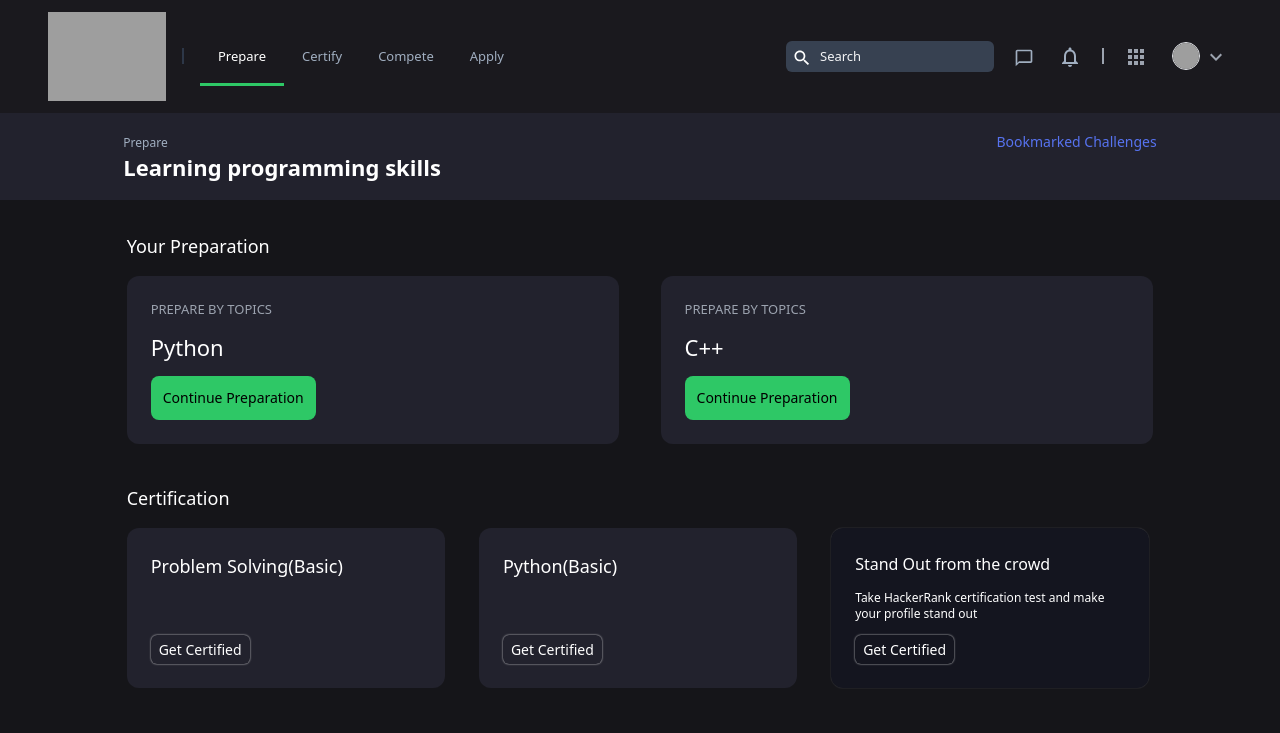
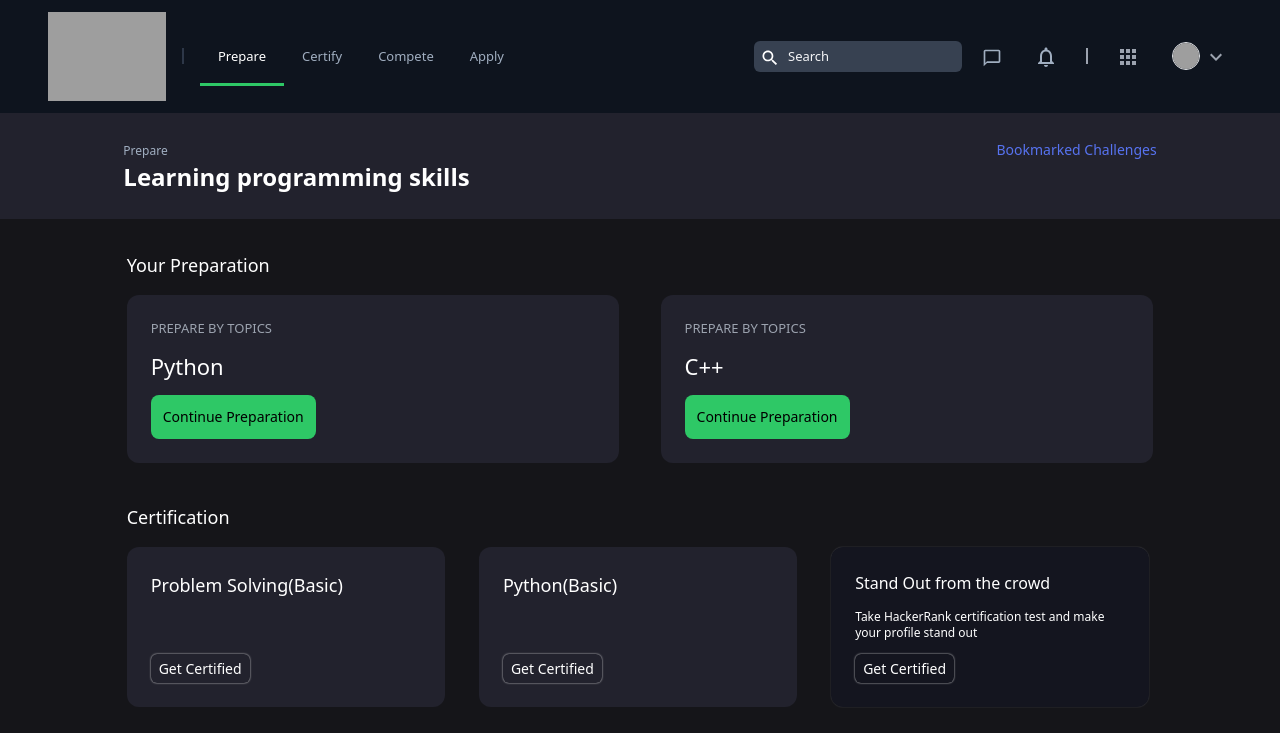
Before and after one commit to Aakashmid/HackerRank_Clone, a React (Vite) app: page / in a window 1280 px wide. Shown: the top 733 px of the page. Built offline with nearby package versions, Linux system fonts and the light colour scheme; grey boxes are pictures that could not be loaded; the HTML template or start-up script is replaced by a standard one.

Commit message:
Add commit

```diff
--- a/src/components/PageHeader.jsx
+++ b/src/components/PageHeader.jsx
@@ -1,11 +1,11 @@
 
 export default function PageHeader({pageName,heading,bookmarkedChanllenges}) {
     return (<>
-        <div className="pageHeader bg-bg3 p-4  lg:px-5 lg:py-4 w-full border-b md:border-none border-borderColor mt-0">
+        <div className="pageHeader bg-bg3 p-4  lg:px-5 lg:py-6 w-full border-b md:border-none border-borderColor mt-0">
             <div className="xl:w-10/12 2xl:w-[70%]  mx-auto flex justify-between items-baseline">
                 <div className="HeaderRight">
                     <span className="text-textSecondary text-xs hidden md:block ">{pageName}</span>
-                    <h1 className="text-textPrimary font-semibold text-[22px]">{heading}</h1>
+                    <h1 className="text-textPrimary font-semibold text-[1.5em]">{heading}</h1>
                 </div>
                 <div className="hidden md:block">
                     {bookmarkedChanllenges && <a href="/" className="hover:underline active:underline text-thirdText text-sm">Bookmarked Challenges</a>}
--- a/src/components/Topbar.jsx
+++ b/src/components/Topbar.jsx
@@ -54,9 +54,9 @@
                     <div className="rightTopbar flex items-center">
                         <div className="topBar-SeachBar bg-gray-700 p-0.5 rounded-md shadow-white mr-4 flex ">
                             <button className="text-white px-1"><Search fontSize="small" /></button>
-                            <input type="text" className="bg-gray-700 text-white p-1 text-[13px] placeholder:text-gray-100 focus:outline-none w-16 lg:w-32 xl:w-44" placeholder="Search" />
+                            <input type="text" className="bg-gray-700 text-white p-1 text-[13px] placeholder:text-gray-100 focus:outline-none w-16 lg:w-36 xl:w-44" placeholder="Search" />
                         </div>
-                        <div className="flex items-center space-x-4 ">
+                        <div className="flex items-center space-x-6 ">
                             <span className="text-textSecondary p-1"><ChatBubbleOutline fontSize="small" /></span>
                             <span className="text-textSecondary p-1"><NotificationsNone fontSize="medium" /></span>
 
--- a/tailwind.config.js
+++ b/tailwind.config.js
@@ -8,7 +8,7 @@
     extend: {
       colors: {
         background: '#151519',
-        bg2: '#1A191E',
+        bg2: '#0e141e',
         bg3: '#22222D',   // card bg
         bg4:'#2b2b30', // dropdown bg of topbar
         textPrimary: '#ffffff', // White
```
